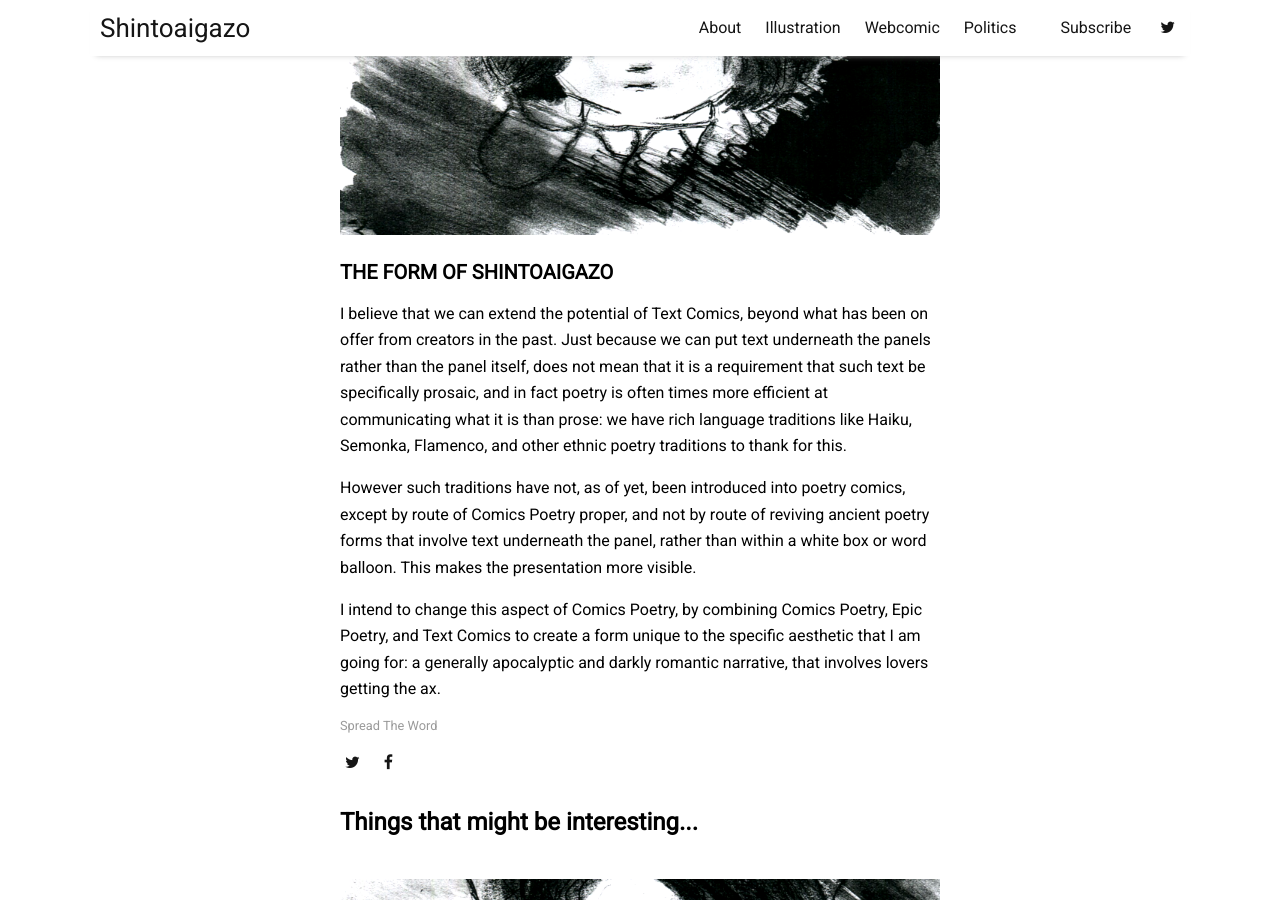
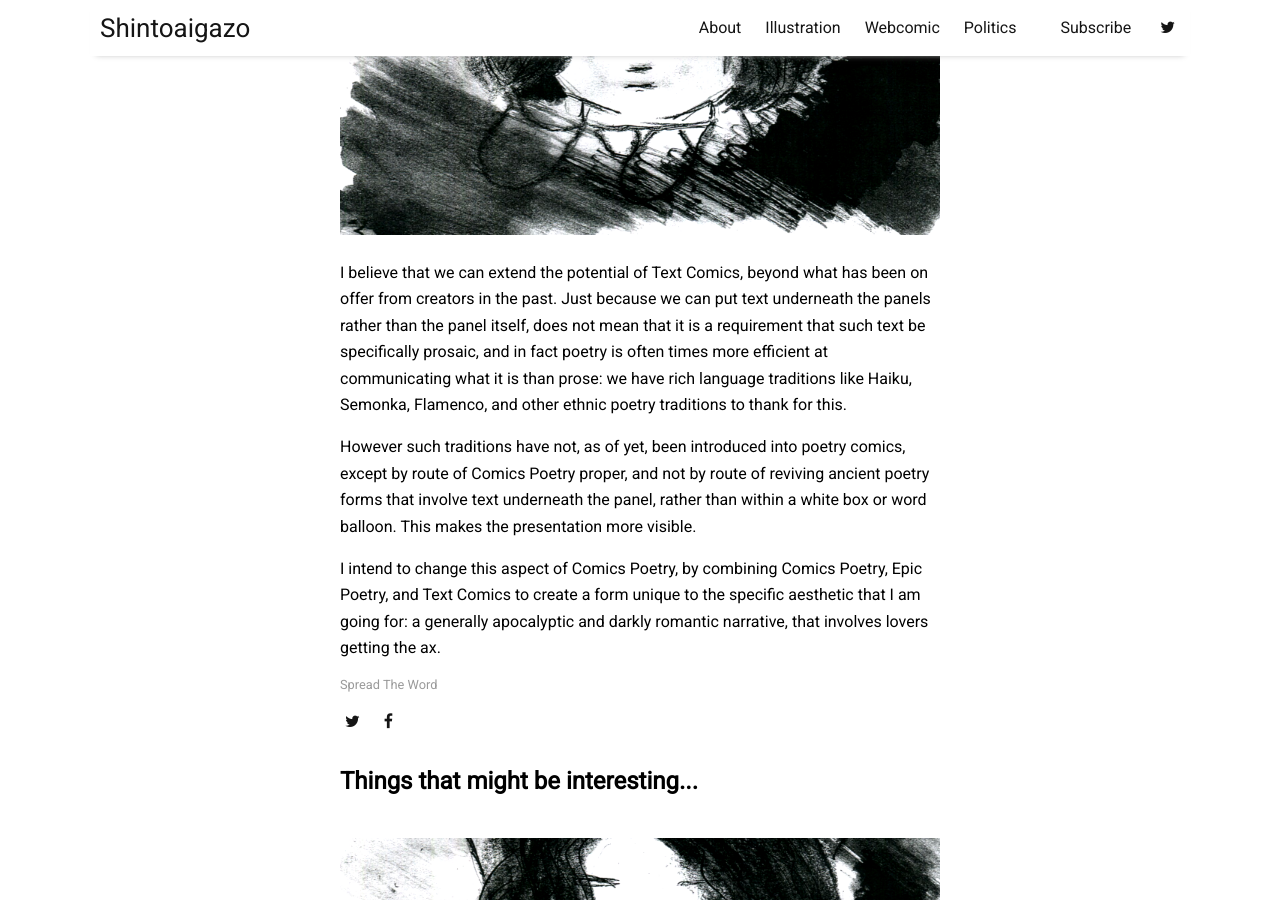
Before and after one commit to LWFlouisa/Portfolio, a Jekyll site: the page built from _posts/2021-08-25-theformofshintoaigazo.md, in a window 1280 px wide and 900 px high, scrolled down 302 px. Built offline with Jekyll 4.4.1, drawn with Linux system fonts in a browser that asks for light colours; nearby versions of some CDN libraries.

Commit message:
Update 2021-08-25-theformofshintoaigazo.md

```diff
--- a/_posts/2021-08-25-theformofshintoaigazo.md
+++ b/_posts/2021-08-25-theformofshintoaigazo.md
@@ -5,8 +5,6 @@ author: "S.R. Weaver"
 tags: artmanifesto
 image: uploadedfairy.png
 ---
-### THE FORM OF SHINTOAIGAZO
-
 I believe that we can extend the potential of Text Comics, beyond what has been on offer from creators in the past. Just because we can put text underneath the panels rather than the panel itself, does not mean that it is a requirement that such text be specifically prosaic, and in fact poetry is often times more efficient at communicating what it is than prose: we have rich language traditions like Haiku, Semonka, Flamenco, and other ethnic poetry traditions to thank for this.
 
 However such traditions have not, as of yet, been introduced into poetry comics, except by route of Comics Poetry proper, and not by route of reviving ancient poetry forms that involve text underneath the panel, rather than within a white box or word balloon. This makes the presentation more visible.
```
